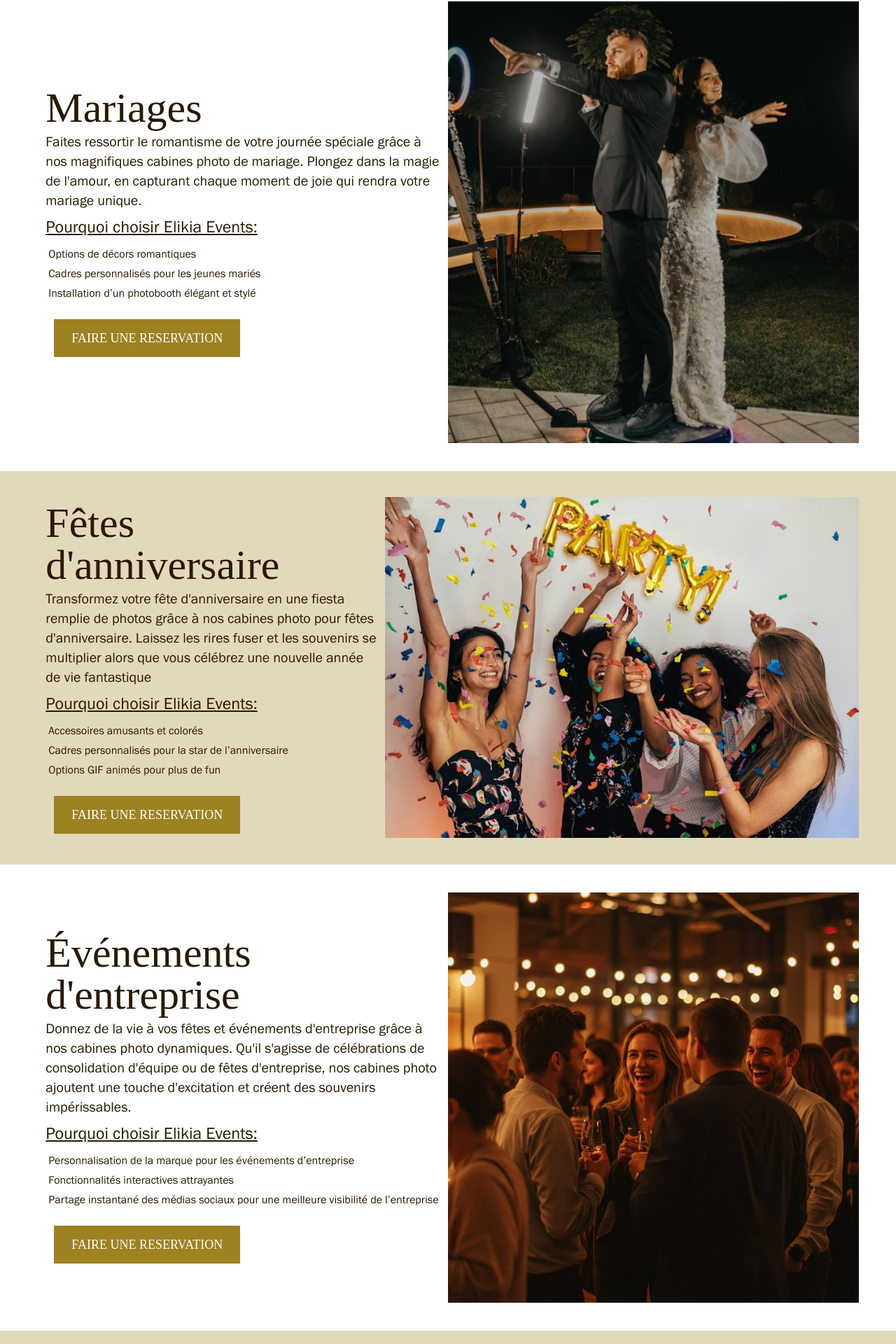
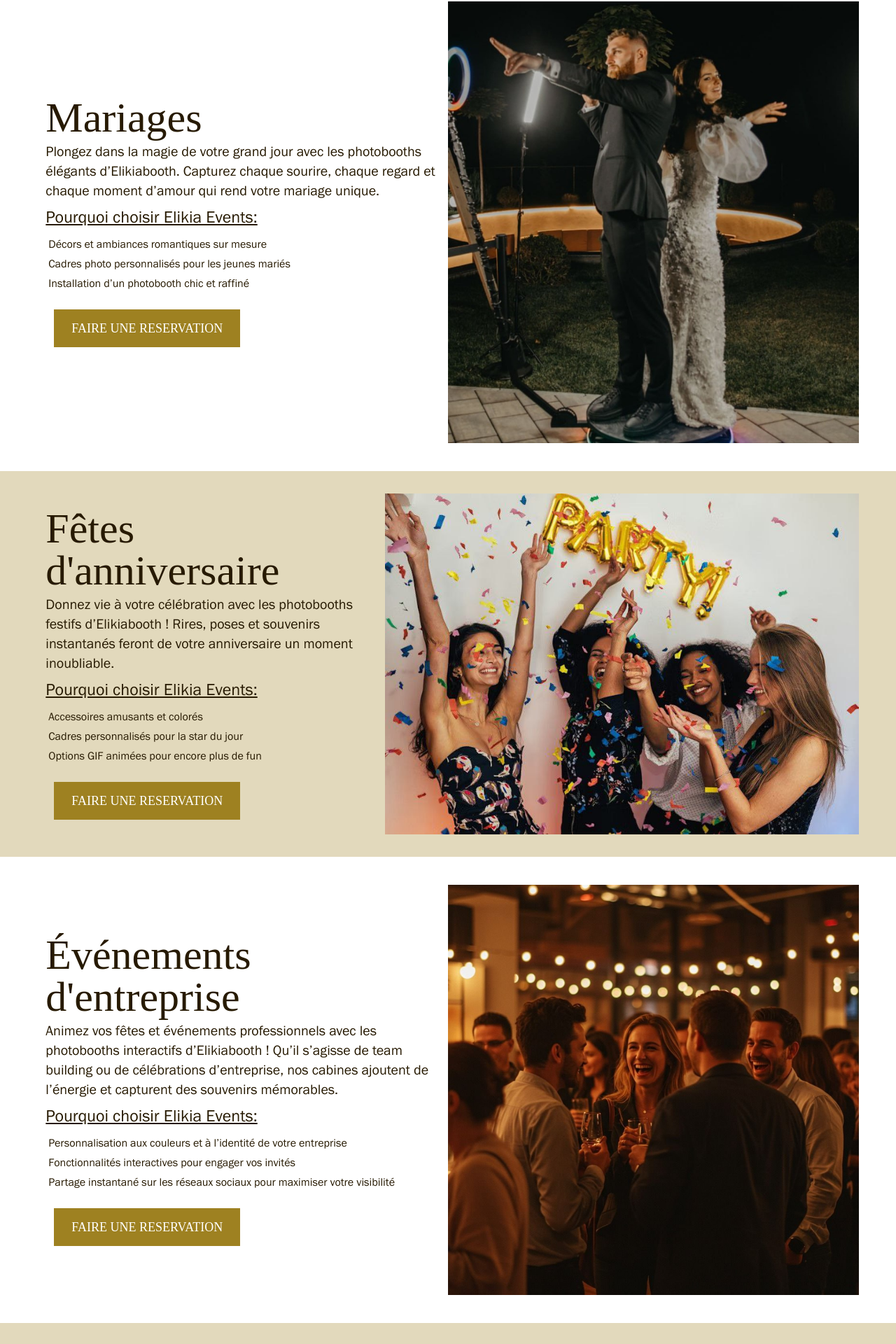
Before and after one commit to yeredmbe/photobooth, a React (Vite) app: page /evenements in a window 1280 px wide. Shown: the part 550-2470 px from the top of the page at 70% size. Built offline with nearby package versions, Linux system fonts and the light colour scheme.

Commit message:
continue changing the images

```diff
--- a/src/pages/Evenements.jsx
+++ b/src/pages/Evenements.jsx
@@ -86,9 +86,8 @@ const Evenements = () => {
           data-aos-delay="50"
     data-aos-duration="1000"
     data-aos-easing="ease-in-out">
-             Faites ressortir le romantisme de votre journée spéciale grâce à nos magnifiques
-              cabines photo de mariage. Plongez dans la magie de
-              l'amour, en capturant chaque moment de joie qui rendra votre mariage unique.
+            Plongez dans la magie de votre grand jour avec les photobooths élégants d’Elikiabooth.
+Capturez chaque sourire, chaque regard et chaque moment d’amour qui rend votre mariage unique.
             </p>
 
             <h2 className='font-Sans-Font my-2 max-sm:text-2xl text-2xl underline'
@@ -100,13 +99,13 @@ const Evenements = () => {
             </h2>
             <ul className='font-Sans-Font max-sm:text-xl'>
               <li className='before:content-["*"] before:text-red-600 before:text-lg before:ml-1'>
-                Options de décors romantiques
+               Décors et ambiances romantiques sur mesure
               </li>
               <li className='before:content-["*"] before:text-red-600 before:text-lg before:ml-1'>
-                Cadres personnalisés pour les jeunes mariés
+               Cadres photo personnalisés pour les jeunes mariés
               </li>
               <li className='before:content-["*"] before:text-red-600 before:text-lg before:ml-1'>
-                Installation d’un photobooth élégant et stylé
+                Installation d’un photobooth chic et raffiné
               </li>
 
             </ul>
@@ -138,9 +137,8 @@ const Evenements = () => {
           data-aos-delay="50"
     data-aos-duration="1000"
     data-aos-easing="ease-in-out">
-             Transformez votre fête d'anniversaire en une fiesta remplie de photos grâce à nos cabines photo
-              pour fêtes d'anniversaire. Laissez les rires fuser et les
-             souvenirs se multiplier alors que vous célébrez une nouvelle année de vie fantastique
+             Donnez vie à votre célébration avec les photobooths festifs d’Elikiabooth !
+Rires, poses et souvenirs instantanés feront de votre anniversaire un moment inoubliable.
             </p>
 
           <h2 className='font-Sans-Font my-2 max-sm:text-2xl text-2xl underline' data-aos="slide-up"
@@ -151,13 +149,13 @@ const Evenements = () => {
             </h2>
             <ul className='font-Sans-Font max-sm:text-xl'>
               <li className='before:content-["*"] before:text-red-600 before:text-lg before:ml-1'>
-                Accessoires amusants et colorés
+               Accessoires amusants et colorés
               </li>
               <li className='before:content-["*"] before:text-red-600 before:text-lg before:ml-1'>
-              Cadres personnalisés pour la star de l’anniversaire
+              Cadres personnalisés pour la star du jour
               </li>
               <li className='before:content-["*"] before:text-red-600 before:text-lg before:ml-1'>
-              Options GIF animés pour plus de fun
+              Options GIF animées pour encore plus de fun
               </li>
 
             </ul>
@@ -189,9 +187,8 @@ const Evenements = () => {
           data-aos-delay="50"
     data-aos-duration="1000"
     data-aos-easing="ease-in-out">
-             Donnez de la vie à vos fêtes et événements d'entreprise grâce à nos cabines photo dynamiques.
-              Qu'il s'agisse de célébrations de consolidation d'équipe ou de fêtes d'entreprise, nos cabines
-               photo ajoutent une touche d'excitation et créent des souvenirs impérissables.
+            Animez vos fêtes et événements professionnels avec les photobooths interactifs d’Elikiabooth !
+Qu’il s’agisse de team building ou de célébrations d’entreprise, nos cabines ajoutent de l’énergie et capturent des souvenirs mémorables.
             </p>
 
               <h2 className='font-Sans-Font my-2 max-sm:text-2xl text-2xl underline' data-aos="slide-up"
@@ -202,13 +199,13 @@ const Evenements = () => {
             </h2>
             <ul className='font-Sans-Font max-sm:text-xl'>
               <li className='before:content-["*"] before:text-red-600 before:text-lg before:ml-1'>
-               Personnalisation de la marque pour les événements d’entreprise
+              Personnalisation aux couleurs et à l’identité de votre entreprise
               </li>
               <li className='before:content-["*"] before:text-red-600 before:text-lg before:ml-1'>
-            Fonctionnalités interactives attrayantes
+           Fonctionnalités interactives pour engager vos invités
               </li>
               <li className='before:content-["*"] before:text-red-600 before:text-lg before:ml-1'>
-                Partage instantané des médias sociaux pour une meilleure visibilité de l’entreprise
+                Partage instantané sur les réseaux sociaux pour maximiser votre visibilité
               </li>
 
             </ul>
@@ -240,9 +237,8 @@ const Evenements = () => {
           data-aos-delay="50"
     data-aos-duration="1000"
     data-aos-easing="ease-in-out">
-            Célébrez n'importe quelle occasion grâce à nos cabines photographiques polyvalentes.
-             Des réunions de famille aux anniversaires, nos cabines photographiques
-            s'adaptent à tous les événements, ajoutant une touche supplémentaire de plaisir et de spontanéité
+           Célébrez toutes vos occasions avec les photobooths polyvalents d’Elikiabooth !
+Des réunions de famille aux anniversaires, nos cabines apportent fun, spontanéité et souvenirs mémorables pour tous vos invités.
             </p>
 
             <h2 className='font-Sans-Font my-2 max-sm:text-2xl text-2xl underline' data-aos="slide-up"
@@ -253,13 +249,13 @@ const Evenements = () => {
             </h2>
             <ul className='font-Sans-Font max-sm:text-xl'>
               <li className='before:content-["*"] before:text-red-600 before:text-lg before:ml-1'>
-                Installations flexibles et personnalisables
+              Installations flexibles et personnalisables
               </li>
               <li className='before:content-["*"] before:text-red-600 before:text-lg before:ml-1'>
-              Diverses options de décors
+             Multiples options de décors
               </li>
               <li className='before:content-["*"] before:text-red-600 before:text-lg before:ml-1'>
-              Convivialité pour tous les groupes d’âge
+              Une expérience conviviale pour tous les âges
               </li>
 
             </ul>
```
